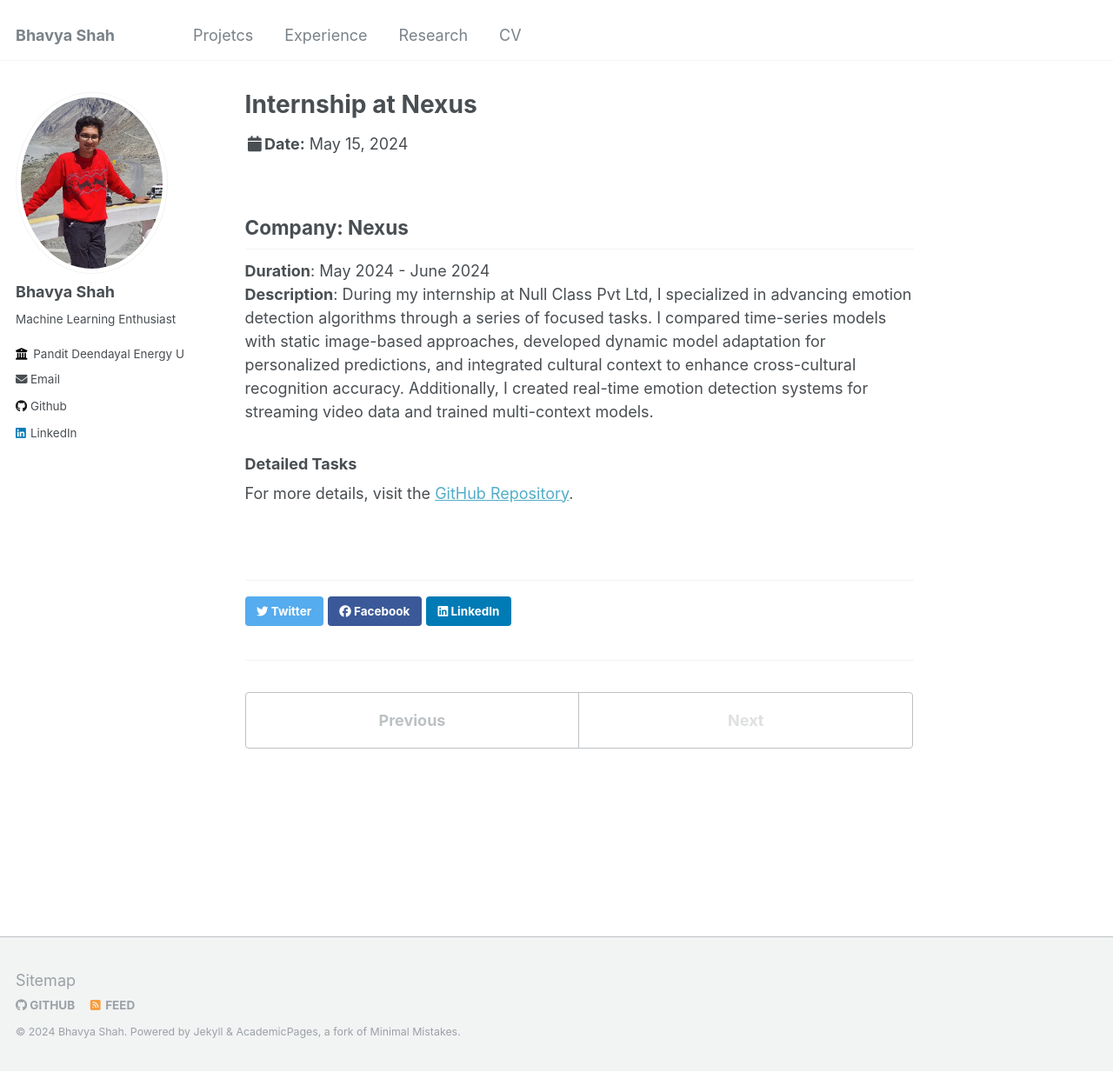
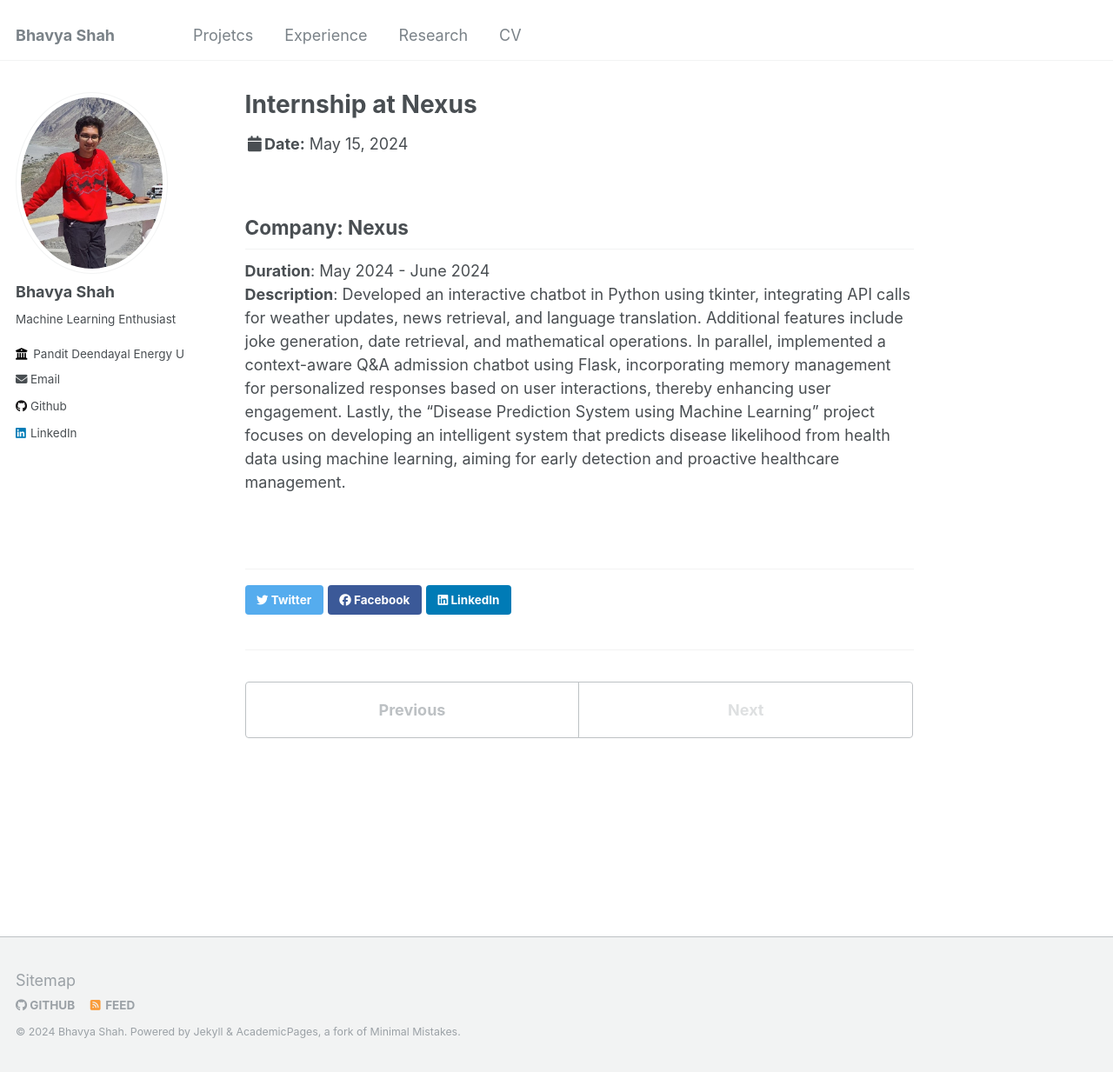
Before and after one commit to B3CODER/B3CODER.github.io, a Jekyll site: the page built from _talks/03-nexus-talk.md, in a window 1280 px wide and 1233 px high. Shown: the whole window at 87% size. Built offline with Jekyll 4.4.1, drawn with Linux system fonts in a browser that asks for light colours.

Commit message:
Update 03-nexus-talk.md

```diff
--- a/_talks/03-nexus-talk.md
+++ b/_talks/03-nexus-talk.md
@@ -7,8 +7,4 @@ priority: 3
 
 ## Company: Nexus
 **Duration**: May 2024 - June 2024
-**Description**: During my internship at Null Class Pvt Ltd, I specialized in advancing emotion detection algorithms through a series of focused tasks. I compared time-series models with static image-based approaches, developed dynamic model adaptation for personalized predictions, and integrated cultural context to enhance cross-cultural recognition accuracy. Additionally, I created real-time emotion detection systems for streaming video data and trained multi-context models.
-
-
-### Detailed Tasks
-For more details, visit the [GitHub Repository](https://github.com/B3CODER/AIML-Project-Series).
+**Description**: Developed an interactive chatbot in Python using tkinter, integrating API calls for weather updates, news retrieval, and language translation. Additional features include joke generation, date retrieval, and mathematical operations. In parallel, implemented a context-aware Q&A admission chatbot using Flask, incorporating memory management for personalized responses based on user interactions, thereby enhancing user engagement. Lastly, the "Disease Prediction System using Machine Learning" project focuses on developing an intelligent system that predicts disease likelihood from health data using machine learning, aiming for early detection and proactive healthcare management.
```
